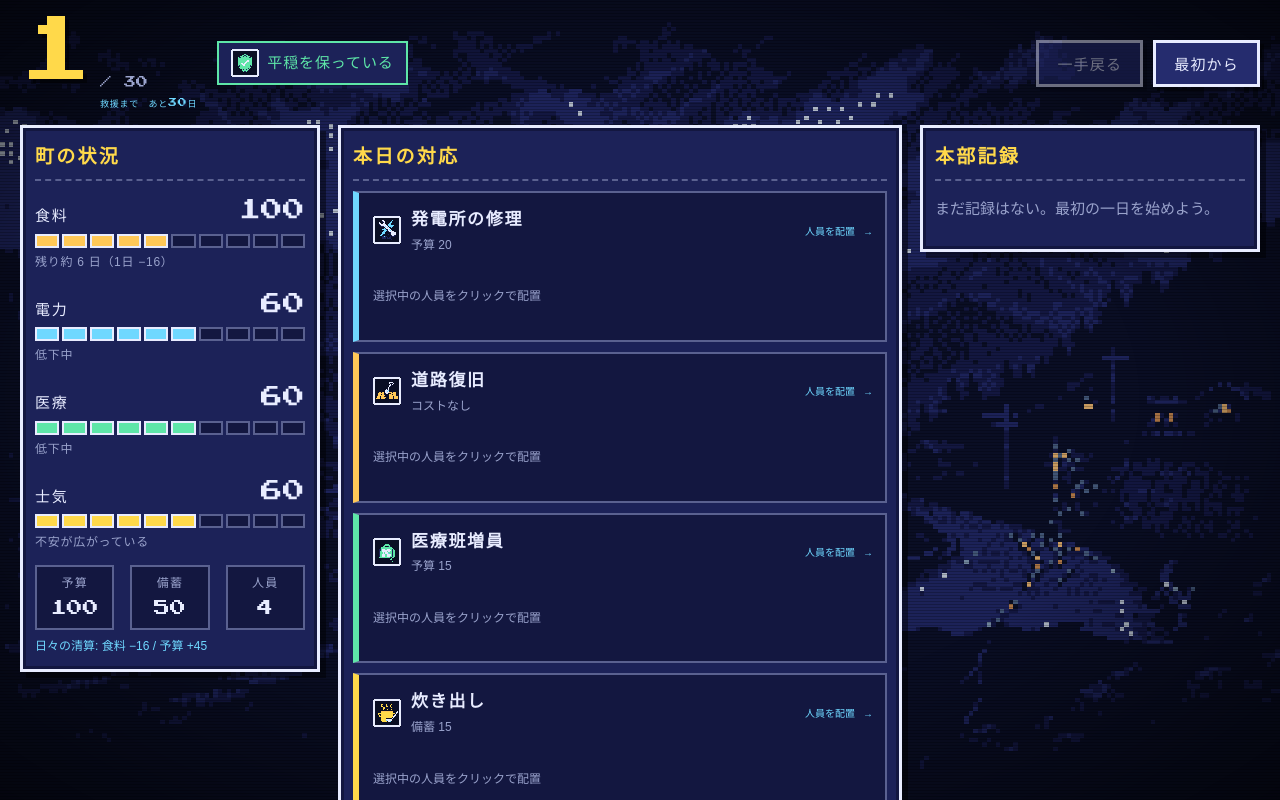
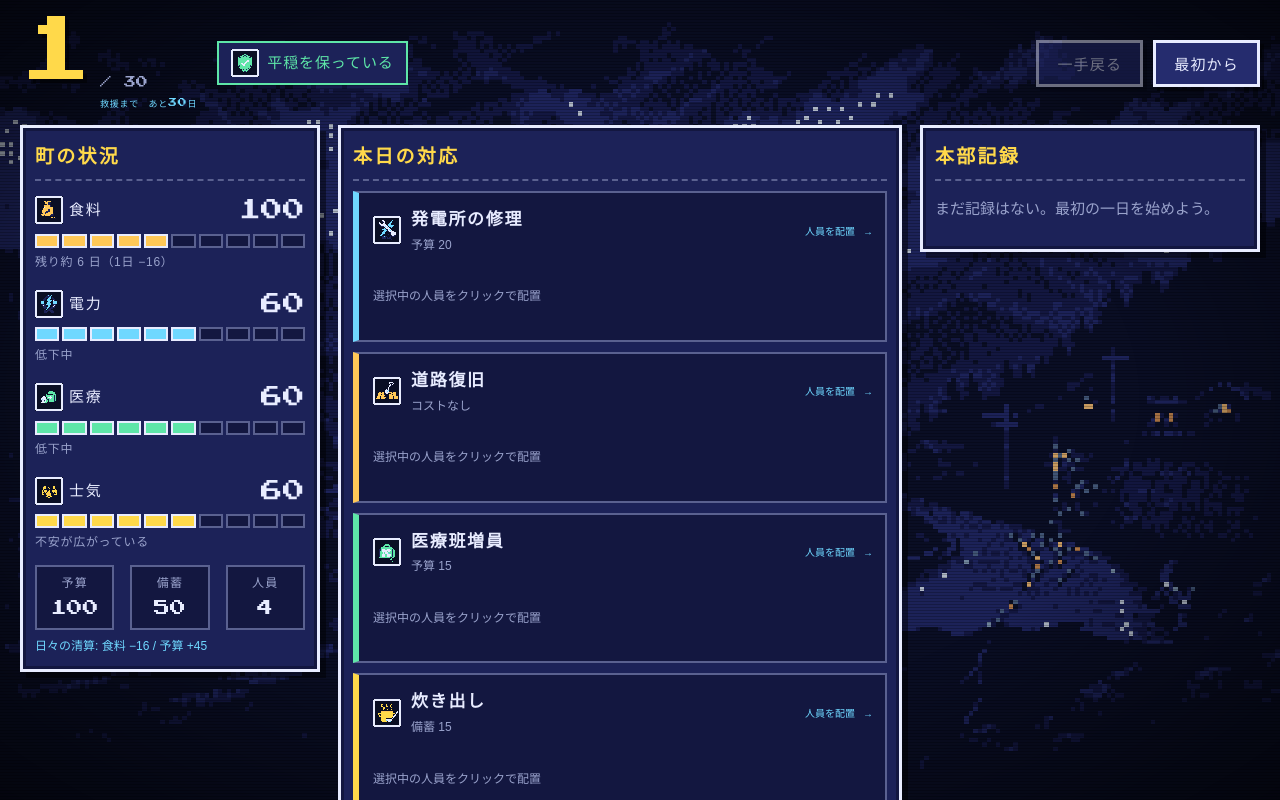
Before and after one commit to ivgtr/tozasareta-machi, a React (Vite) app: page / in a window 1280 px wide. Both pictures are taken after a click on the button "▶ 指揮所へ". Shown: the top 800 px of the page. Built offline with nearby package versions, Linux system fonts and the light colour scheme; a web font is replaced by a local one.

Commit message:
feat: 資源アイコンをStatusWallのゲージに接続

```diff
--- a/src/ui/components/Gauge.tsx
+++ b/src/ui/components/Gauge.tsx
@@ -1,4 +1,5 @@
 import type { CSSProperties } from 'react'
+import { PixelArt } from '../art/PixelArt'
 
 interface GaugeProps {
   label: string
@@ -7,9 +8,10 @@ interface GaugeProps {
   color?: string
   segments?: number
   stateWord?: string
+  icon?: string
 }
 
-export function Gauge({ label, value, max = 100, color, segments = 10, stateWord }: GaugeProps) {
+export function Gauge({ label, value, max = 100, color, segments = 10, stateWord, icon }: GaugeProps) {
   const ratio = Math.max(0, Math.min(1, value / max))
   const lit = Math.round(ratio * segments)
   const low = ratio < 0.25
@@ -19,7 +21,10 @@ export function Gauge({ label, value, max = 100, color, segments = 10, stateWord
       style={{ '--gauge-color': color } as CSSProperties}
     >
       <div className="gauge__head">
-        <span className="gauge__label">{label}</span>
+        <span className="gauge__label">
+          {icon ? <PixelArt kind="icon" id={icon} size="sm" /> : null}
+          {label}
+        </span>
         <span className="gauge__num">{Math.round(value)}</span>
       </div>
       <div
--- a/src/ui/components/StatusWall.tsx
+++ b/src/ui/components/StatusWall.tsx
@@ -26,19 +26,33 @@ export function StatusWall({ state }: StatusWallProps) {
     <div className="statuswall">
       <Gauge
         label="食料"
+        icon="food"
         value={r.food}
         max={200}
         color={PALETTE.amber}
         stateWord={`残り約 ${foodDays} 日（1日 −${consume}）`}
       />
-      <Gauge label="電力" value={r.power} color={PALETTE.cyan} stateWord={capacityWord(r.power)} />
+      <Gauge
+        label="電力"
+        icon="power"
+        value={r.power}
+        color={PALETTE.cyan}
+        stateWord={capacityWord(r.power)}
+      />
       <Gauge
         label="医療"
+        icon="medical"
         value={r.medical}
         color={PALETTE.green}
         stateWord={capacityWord(r.medical)}
       />
-      <Gauge label="士気" value={r.morale} color={PALETTE.gold} stateWord={moraleLabel(r.morale)} />
+      <Gauge
+        label="士気"
+        icon="morale"
+        value={r.morale}
+        color={PALETTE.gold}
+        stateWord={moraleLabel(r.morale)}
+      />
 
       <dl className="statuswall__stocks">
         <div>
--- a/src/ui/styles/components.css
+++ b/src/ui/styles/components.css
@@ -67,11 +67,14 @@
 .gauge__head {
   display: flex;
   justify-content: space-between;
-  align-items: baseline;
+  align-items: center;
   gap: 8px;
 }
 
 .gauge__label {
+  display: inline-flex;
+  align-items: center;
+  gap: 6px;
   letter-spacing: 0.12em;
 }
 
```
